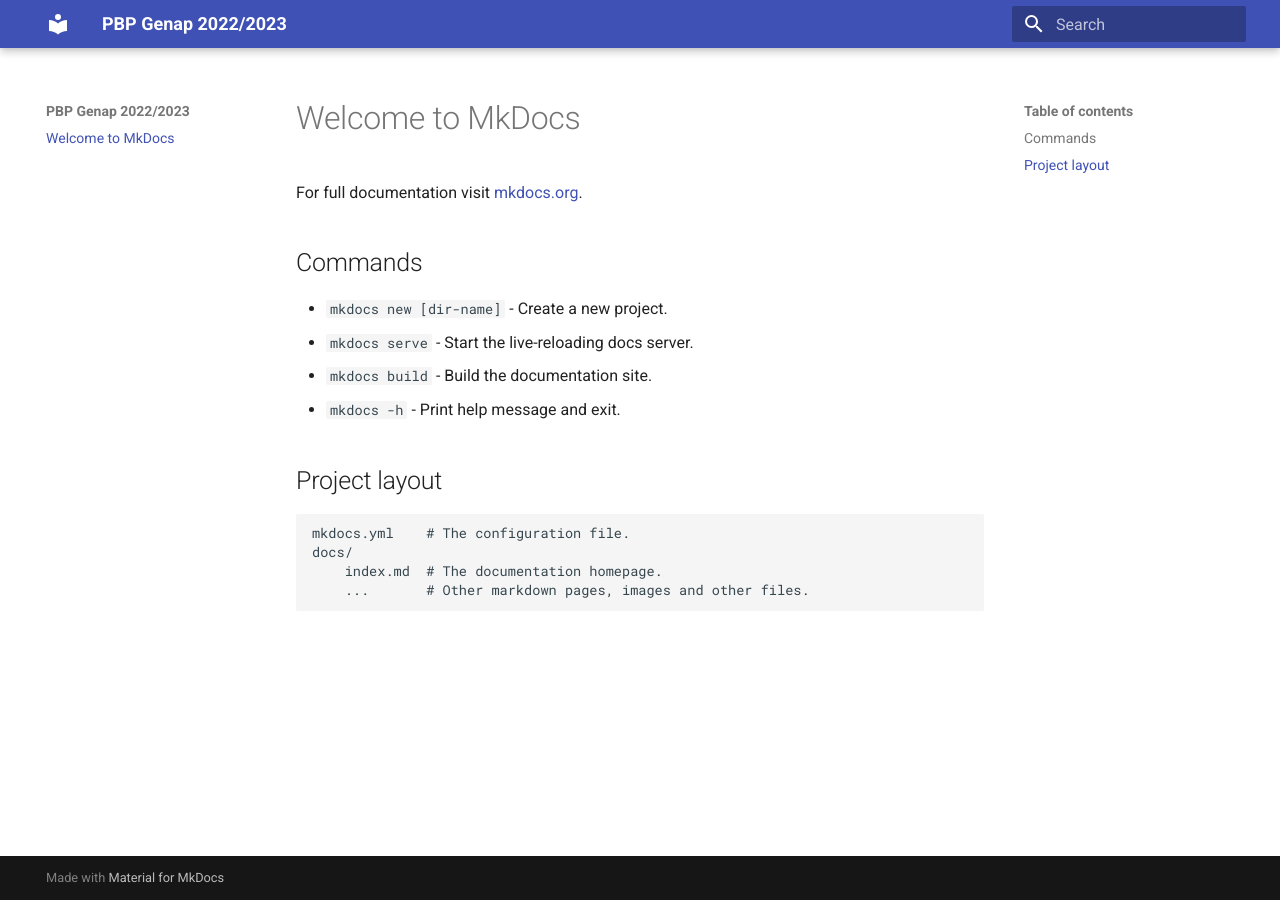
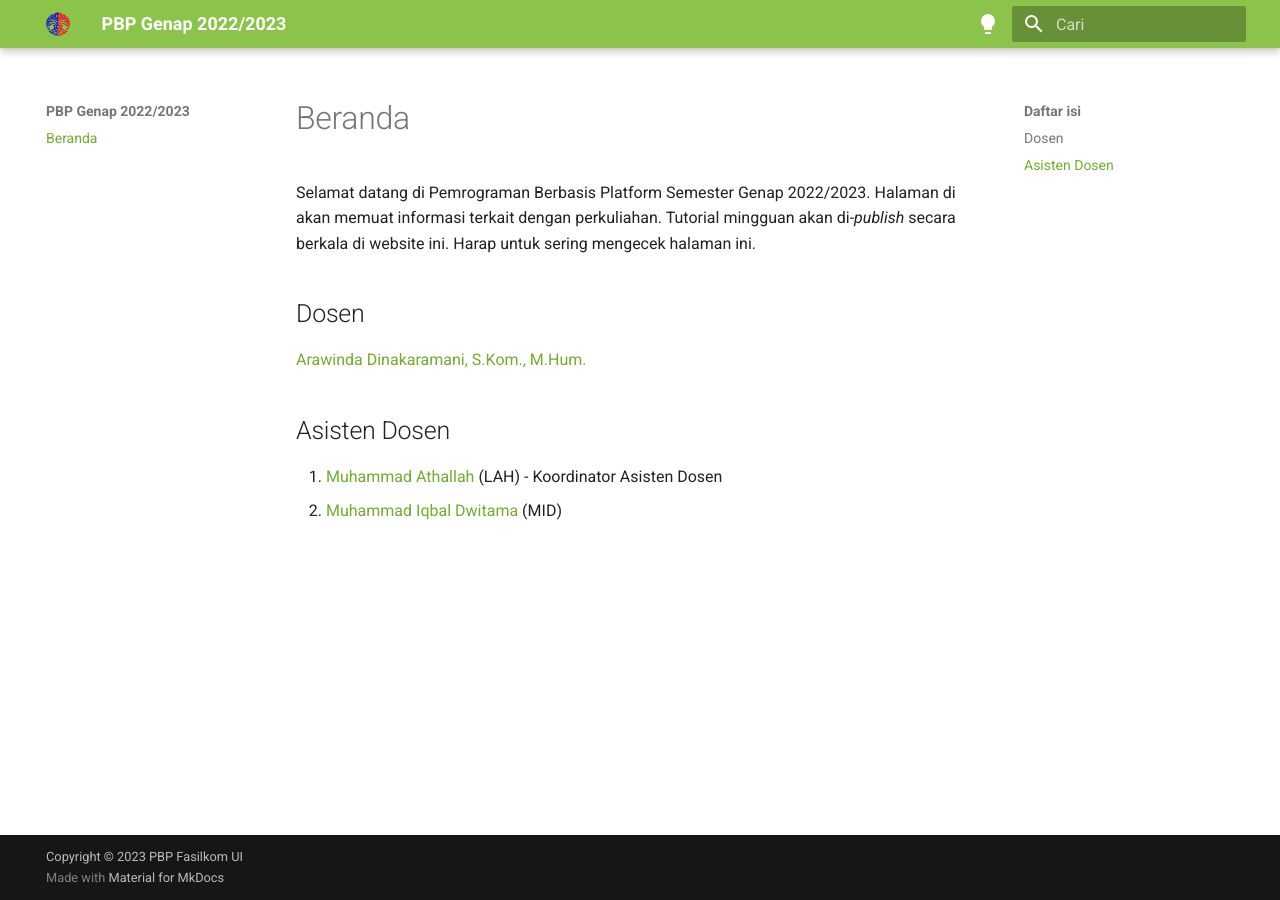
Before and after one commit to pbp-fasilkom-ui/genap-2023, an MkDocs documentation site: the page built from docs/index.md, in a window 1280 px wide. Built offline with MkDocs 1.6.1 and Material for MkDocs 9.7.7, drawn with Linux system fonts in a browser that asks for light colours.

Commit message:
feat: homepage
add homepage with some configs

```diff
--- a/docs/index.md
+++ b/docs/index.md
@@ -1,17 +1,12 @@
-# Welcome to MkDocs
+# Beranda
 
-For full documentation visit [mkdocs.org](https://www.mkdocs.org).
+Selamat datang di Pemrograman Berbasis Platform Semester Genap 2022/2023. Halaman di akan memuat informasi terkait dengan perkuliahan. Tutorial mingguan akan di-*publish* secara berkala di website ini. Harap untuk sering mengecek halaman ini.
 
-## Commands
+## Dosen
 
-* `mkdocs new [dir-name]` - Create a new project.
-* `mkdocs serve` - Start the live-reloading docs server.
-* `mkdocs build` - Build the documentation site.
-* `mkdocs -h` - Print help message and exit.
+[Arawinda Dinakaramani, S.Kom., M.Hum.](mailto:arawinda@ui.ac.id)
 
-## Project layout
+## Asisten Dosen
 
-    mkdocs.yml    # The configuration file.
-    docs/
-        index.md  # The documentation homepage.
-        ...       # Other markdown pages, images and other files.
+1. [Muhammad Athallah](mailto:muhammad.athallah01@ui.ac.id) (LAH) - Koordinator Asisten Dosen
+2. [Muhammad Iqbal Dwitama](mailto:muhammad.iqbal111@ui.ac.id) (MID)
--- a/mkdocs.yml
+++ b/mkdocs.yml
@@ -1,3 +1,42 @@
+# Project information
 site_name: PBP Genap 2022/2023
+site_author: PBP Fasilkom UI
+site_description: >-
+  Situs Web Pemrograman Berbasis Platform Genap 2022/2023
+
+# Copyright
+copyright: Copyright &copy; 2023 PBP Fasilkom UI
+
 theme:
+  language: id
+  logo: assets/img/logo.png
+  favicon: assets/img/logo.png
   name: material
+  palette:
+    # Palette toggle for light mode
+    - media: "(prefers-color-scheme: light)"
+      scheme: default
+      primary: light green
+      accent: deep orange
+      toggle:
+        icon: material/lightbulb
+        name: Beralih ke mode gelap
+    # Palette toggle for dark mode
+    - media: "(prefers-color-scheme: dark)"
+      scheme: slate
+      primary: light green
+      accent: deep orange
+      toggle:
+        icon: material/lightbulb-outline
+        name: Beralih ke mode terang
+
+plugins:
+  - search
+  - git-revision-date-localized:
+      type: datetime
+      custom_format: "%d. %B %Y"
+      timezone: Asia/Jakarta
+      locale: id
+      fallback_to_build_date: false
+      enable_creation_date: true
+      enabled: true
```
Also changed, not shown: README.md (+8 -6 lines), docs/assets/img/logo.png (added).
